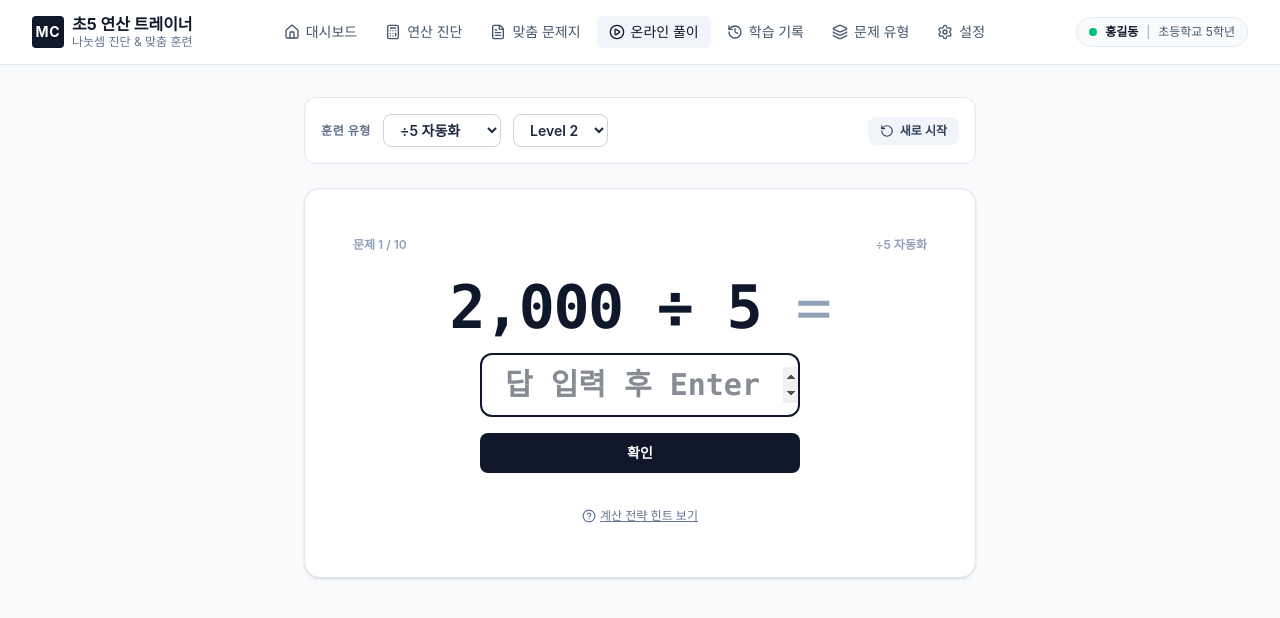
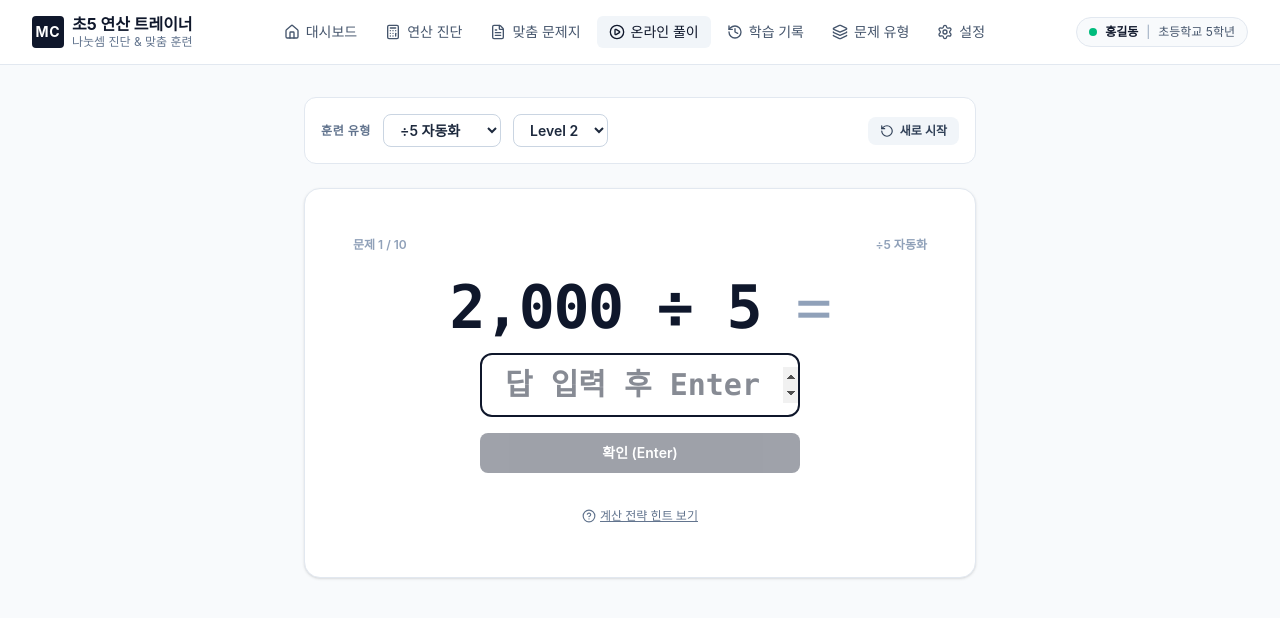
Before and after one commit to gutslips/mathcure, a Next.js app: page /practice in a window 1280 px wide. Shown: the top 618 px of the page. Built offline with nearby package versions, Linux system fonts and the light colour scheme.

Commit message:
fix(practice): 빈 입력 방어 및 엔터키 중복 제출로 인한 즉시 오답 버그 수정

```diff
--- a/src/app/practice/page.tsx
+++ b/src/app/practice/page.tsx
@@ -29,6 +29,8 @@ function PracticeContent() {
 
   const problemStartTime = useRef<number>(0);
   const inputRef = useRef<HTMLInputElement>(null);
+  const nextBtnRef = useRef<HTMLButtonElement>(null);
+  const isTransitioningRef = useRef<boolean>(false);
 
   // 마운트 시 문제 풀이 시작 시점 기록
   useEffect(() => {
@@ -44,6 +46,7 @@ function PracticeContent() {
     setResults([]);
     setShowHint(false);
     problemStartTime.current = Date.now();
+    isTransitioningRef.current = false;
   };
 
   const handleTypeChange = (newType: ProblemType) => {
@@ -56,22 +59,34 @@ function PracticeContent() {
     loadSet(type, newDiff);
   };
 
+  // 피드백 여부에 따라 적절한 요소에 포커스
   useEffect(() => {
-    if (inputRef.current) {
-      inputRef.current.focus();
+    if (feedback) {
+      if (nextBtnRef.current) {
+        nextBtnRef.current.focus();
+      }
+    } else {
+      if (inputRef.current) {
+        inputRef.current.focus();
+      }
     }
   }, [currentIndex, feedback]);
 
-  const handleSubmitAnswer = (e?: React.FormEvent) => {
-    if (e) e.preventDefault();
-    if (!problems[currentIndex] || feedback) return;
+  const handleSubmitAnswer = () => {
+    if (!problems[currentIndex] || feedback || isTransitioningRef.current) return;
+
+    const trimmed = inputValue.trim();
+    // 빈 문자열인 경우 채점을 진행하지 않음 (엔터 연타 시 자동 오답 방어)
+    if (trimmed === "") return;
+
+    const userNum = Number(trimmed);
+    if (isNaN(userNum)) return;
 
     const prob = problems[currentIndex];
     const now = Date.now();
     const start = problemStartTime.current || now - 1000;
     const elapsedMs = Math.max(100, now - start);
     const elapsedSec = Number((elapsedMs / 1000).toFixed(1));
-    const userNum = Number(inputValue.trim());
     const isCorrect = userNum === prob.answer;
 
     setResults((prev) => [...prev, { correct: isCorrect, elapsedMs }]);
@@ -88,12 +103,38 @@ function PracticeContent() {
   };
 
   const handleNextProblem = () => {
+    if (isTransitioningRef.current) return;
+    isTransitioningRef.current = true;
+
     setFeedback(null);
     setInputValue("");
     setShowHint(false);
+
     if (currentIndex < problems.length - 1) {
       setCurrentIndex((prev) => prev + 1);
       problemStartTime.current = Date.now();
+    }
+
+    // 다음 문제로 넘어간 직후 200ms 동안은 엔터키 연타로 인한 즉시 제출 방지
+    setTimeout(() => {
+      isTransitioningRef.current = false;
+      if (inputRef.current) {
+        inputRef.current.focus();
+      }
+    }, 200);
+  };
+
+  const handleInputKeyDown = (e: React.KeyboardEvent<HTMLInputElement>) => {
+    if (e.key === "Enter") {
+      e.preventDefault();
+      handleSubmitAnswer();
+    }
+  };
+
+  const handleNextButtonKeyDown = (e: React.KeyboardEvent<HTMLButtonElement>) => {
+    if (e.key === "Enter") {
+      e.preventDefault();
+      handleNextProblem();
     }
   };
 
@@ -157,13 +198,14 @@ function PracticeContent() {
               {problems[currentIndex].question} <span className="text-slate-400 font-light">=</span>
             </div>
 
-            <form onSubmit={handleSubmitAnswer} className="max-w-xs mx-auto space-y-4">
+            <div className="max-w-xs mx-auto space-y-4">
               <input
                 ref={inputRef}
                 type="number"
                 disabled={Boolean(feedback)}
                 value={inputValue}
                 onChange={(e) => setInputValue(e.target.value)}
+                onKeyDown={handleInputKeyDown}
                 placeholder="답 입력 후 Enter"
                 className="w-full text-center text-3xl font-bold font-mono py-3 border-2 border-slate-300 rounded-xl focus:outline-none focus:border-slate-900"
                 autoFocus
@@ -171,22 +213,26 @@ function PracticeContent() {
 
               {!feedback ? (
                 <button
-                  type="submit"
-                  className="w-full py-2.5 bg-slate-900 text-white rounded-lg text-sm font-semibold hover:bg-slate-800 transition"
+                  type="button"
+                  onClick={handleSubmitAnswer}
+                  disabled={inputValue.trim() === ""}
+                  className="w-full py-2.5 bg-slate-900 text-white rounded-lg text-sm font-semibold hover:bg-slate-800 transition disabled:opacity-40 disabled:cursor-not-allowed"
                 >
-                  확인
+                  확인 (Enter)
                 </button>
               ) : (
                 <button
+                  ref={nextBtnRef}
                   type="button"
                   onClick={handleNextProblem}
+                  onKeyDown={handleNextButtonKeyDown}
                   className="w-full py-2.5 bg-slate-900 text-white rounded-lg text-sm font-semibold hover:bg-slate-800 transition"
                   autoFocus
                 >
-                  다음 문제 ➔
+                  다음 문제 (Enter) ➔
                 </button>
               )}
-            </form>
+            </div>
 
             {/* 피드백 알림 */}
             {feedback && (
```
